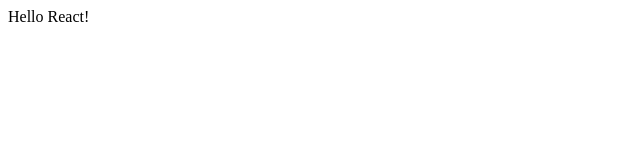
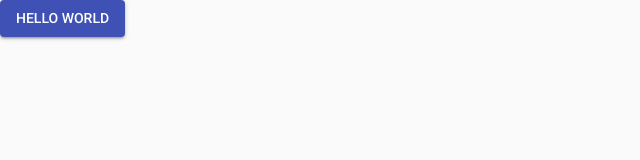
Before and after one commit to slamdev/catalog, a React app in the folder services/web-ui/: page / in a window 1280 px wide. Shown: the whole page, without its empty margins (0-640 px from the left). Built offline with nearby package versions, Linux system fonts and the light colour scheme.

Commit message:
add material-ui library

```diff
--- a/services/web-ui/package.json
+++ b/services/web-ui/package.json
@@ -20,6 +20,8 @@
   },
   "dependencies": {
     "react": "^16.5.1",
-    "react-dom": "^16.5.1"
+    "react-dom": "^16.5.1",
+    "@material-ui/core": "^3.0.3",
+    "@material-ui/icons": "^3.0.1"
   }
 }
--- a/services/web-ui/src/index.html
+++ b/services/web-ui/src/index.html
@@ -2,8 +2,10 @@
 <html lang="en">
 <head>
     <meta charset="UTF-8">
-    <meta name="viewport" content="width=device-width, initial-scale=1.0">
+    <meta name="viewport" content="minimum-scale=1, initial-scale=1, width=device-width, shrink-to-fit=no"/>
     <meta http-equiv="X-UA-Compatible" content="ie=edge">
+    <link rel="stylesheet" href="https://fonts.googleapis.com/css?family=Roboto:300,400,500">
+    <link rel="stylesheet" href="https://fonts.googleapis.com/icon?family=Material+Icons">
     <title>React and Webpack4</title>
 </head>
 <body>
--- a/services/web-ui/src/index.js
+++ b/services/web-ui/src/index.js
@@ -1,8 +1,16 @@
-import React from "react";
-import ReactDOM from "react-dom";
+import React from 'react';
+import ReactDOM from 'react-dom';
+import Button from '@material-ui/core/Button';
+import CssBaseline from '@material-ui/core/CssBaseline';
 
-const Index = () => {
-    return <div>Hello React!</div>;
-};
+function App() {
+    return (
+        <React.Fragment>
+            <CssBaseline>
+                <Button variant="contained" color="primary">Hello World</Button>
+            </CssBaseline>
+        </React.Fragment>
+    );
+}
 
-ReactDOM.render(<Index/>, document.getElementById("index"));
+ReactDOM.render(<App/>, document.getElementById("index"));
```
Also changed, not shown: 1 other file.
